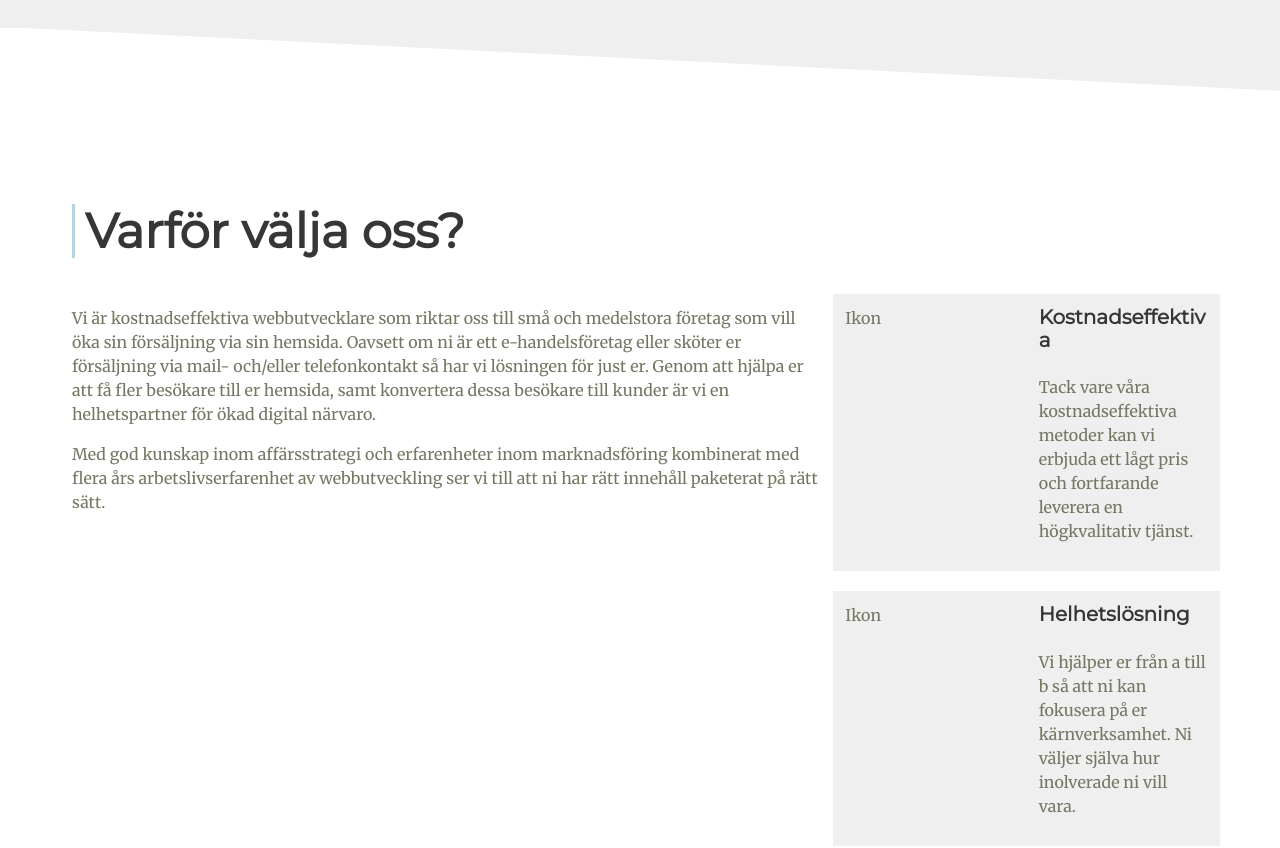
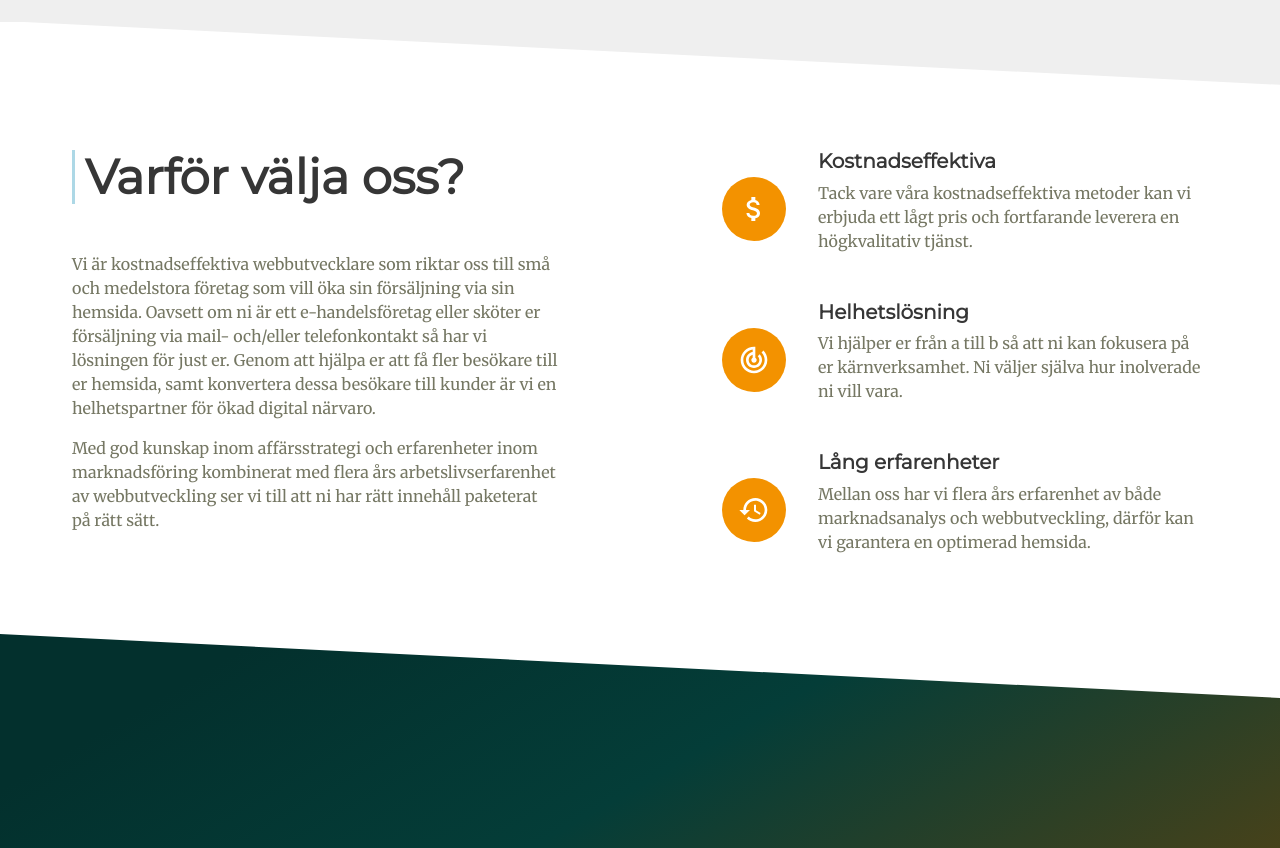
Before and after one commit to codebyjonas/digitalframgang.com, a React (Create React App) app: page / in a window 1280 px wide. Shown: the part 1760-2608 px from the top of the page. Built offline with nearby package versions, Linux system fonts and the light colour scheme.

Commit message:
added nice stuff to this branch

```diff
--- a/src/App.scss
+++ b/src/App.scss
@@ -104,8 +104,7 @@ $button-padding-horizontal: 1.5rem;
     background-color: white;
     box-shadow: 0px 20px 20px #cfcfcf;
     border-bottom: 4px solid #add8e6;
-    margin: 10px;
-    margin-bottom: 25px;
+    margin: 1rem;
     padding: 2rem;
     position: relative;
 }
--- a/src/components/Why.js
+++ b/src/components/Why.js
@@ -1,20 +1,21 @@
 import React from 'react'
+import { MdTrackChanges, MdAttachMoney, MdHistory } from 'react-icons/md'
 
 const whyyUsTop3 = [
     {
-        icon: 'Ikon',
+        icon: <MdAttachMoney />,
         title: 'Kostnadseffektiva',
         copy:
             'Tack vare våra kostnadseffektiva metoder kan vi erbjuda ett lågt pris och fortfarande leverera en högkvalitativ tjänst.'
     },
     {
-        icon: 'Ikon',
+        icon: <MdTrackChanges />,
         title: 'Helhetslösning',
         copy:
             'Vi hjälper er från a till b så att ni kan fokusera på er kärnverksamhet. Ni väljer själva  hur inolverade ni vill vara.'
     },
     {
-        icon: 'Ikon',
+        icon: <MdHistory />,
         title: 'Lång erfarenheter',
         copy:
             'Mellan oss har vi flera års erfarenhet av både marknadsanalys och webbutveckling, därför kan vi garantera en optimerad hemsida.'
@@ -28,9 +29,11 @@ const Why = () => (
         className='section is-medium why-section'
     >
         <div id='why-text-container' className='container'>
-            <h2 className='title is-1 has-blue-sidebar'>Varför välja oss?</h2>
-            <div className='columns'>
-                <div className='column is-two-thirds'>
+            <div className='columns is-8 is-variable is-desktop'>
+                <div className='column'>
+                    <h2 className='title is-1 has-blue-sidebar'>
+                        Varför välja oss?
+                    </h2>
                     <div id='why-text'>
                         <p>
                             Vi är kostnadseffektiva webbutvecklare som riktar
@@ -51,11 +54,14 @@ const Why = () => (
                         </p>
                     </div>
                 </div>
+                <div className='column is-1'></div>
                 <div className='column top-3-wrapper'>
                     {whyyUsTop3.map(topFeature => (
-                        <div className='columns top-3-item'>
-                            <div className='column'>{topFeature.icon}</div>
-                            <div className='column'>
+                        <div className='top-3-item '>
+                            <div>
+                                <span className='icon'>{topFeature.icon}</span>
+                            </div>
+                            <div>
                                 <h4 className='title is-5'>
                                     {topFeature.title}
                                 </h4>
--- a/src/style/why.scss
+++ b/src/style/why.scss
@@ -35,10 +35,33 @@
 }
 
 #why-us {
+    .title.is-1 {
+        margin-top: 0;
+    }
+
     .top-3-wrapper {
         .top-3-item {
-            background: #efefef;
             margin-bottom: 2rem;
+            display: flex;
+            align-items: center;
+
+            & div:first-child {
+                margin-right: 2rem;
+            }
+
+            .title {
+                margin-bottom: 0.5rem;
+            }
+
+            .icon {
+                background: $orange;
+                border-radius: 99999px;
+                color: $white;
+                $size: 4rem;
+                width: $size;
+                height: $size;
+                font-size: 2rem;
+            }
         }
     }
 }
```
